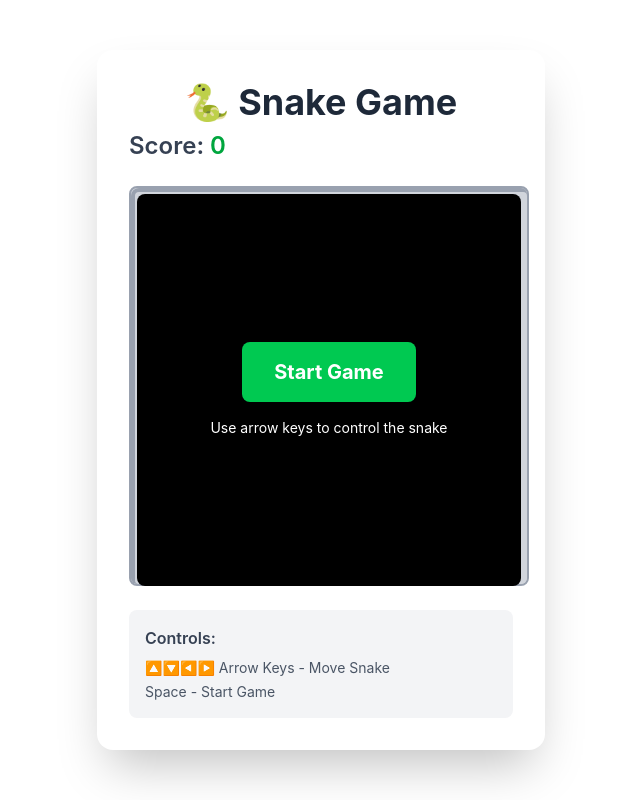
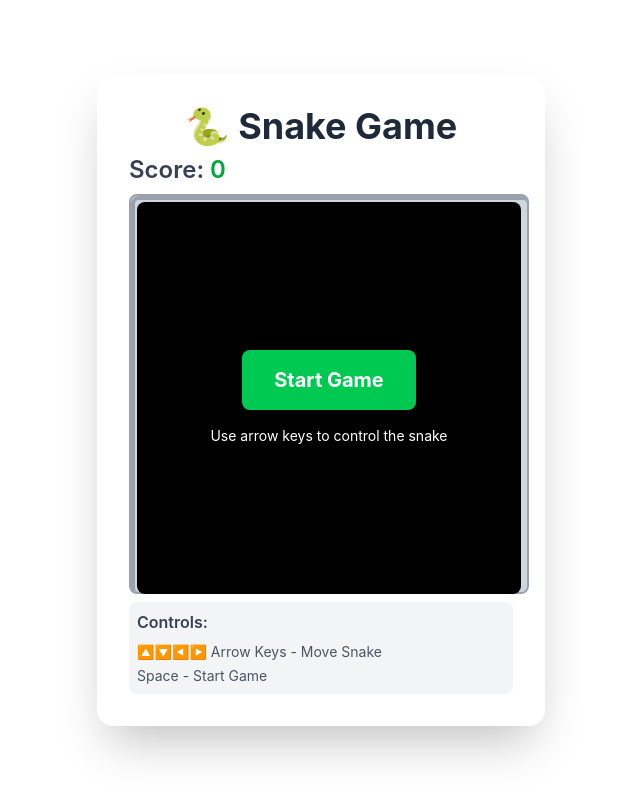
Before and after one commit to rajib-sadhu/snake-game, a React (Vite) app: page / in a window 1280 px wide. Shown: the whole page, without its empty margins (319-959 px from the left). Built offline with nearby package versions, Linux system fonts and the light colour scheme.

Commit message:
add something

```diff
--- a/src/components/SnackGame.tsx
+++ b/src/components/SnackGame.tsx
@@ -279,7 +279,7 @@ const SnakeGame: React.FC = () => {
           🐍 Snake Game
         </h1>
 
-        <div className="flex flex-col sm:flex-row sm:justify-between sm:items-center gap-3 mb-4 md:mb-6">
+        <div className="flex flex-col sm:flex-row sm:justify-between sm:items-center gap-3 mb-2">
           <div className="text-sm md:text-2xl font-semibold text-gray-700 text-center sm:text-left">
             Score: <span className="text-green-600">{gameState.score}</span>
           </div>
@@ -363,7 +363,7 @@ const SnakeGame: React.FC = () => {
           />
         )}
 
-        <div className="mt-4 md:mt-6 bg-gray-100 p-3 md:p-4 rounded-lg">
+        <div className="mt-2 p-2 bg-gray-100 rounded-lg">
           <h3 className="font-semibold text-gray-700 mb-2 text-center md:text-left">
             Controls:
           </h3>
```
